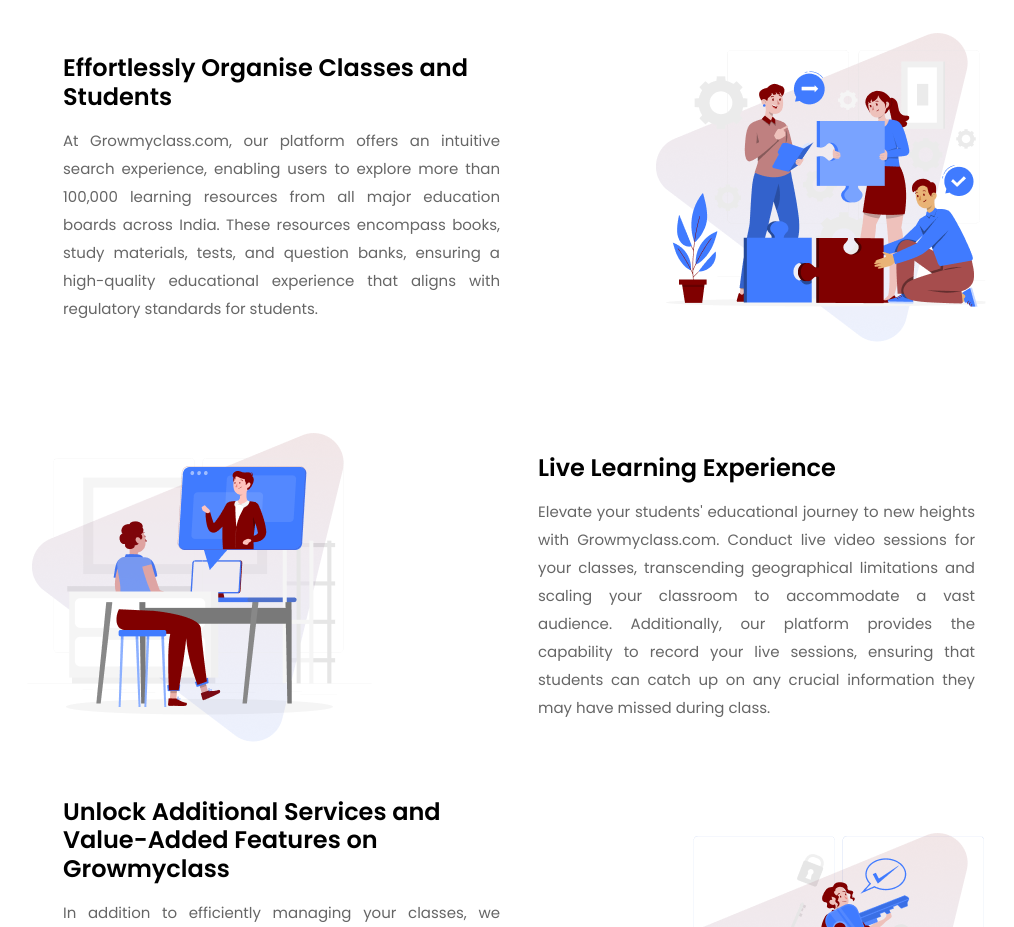
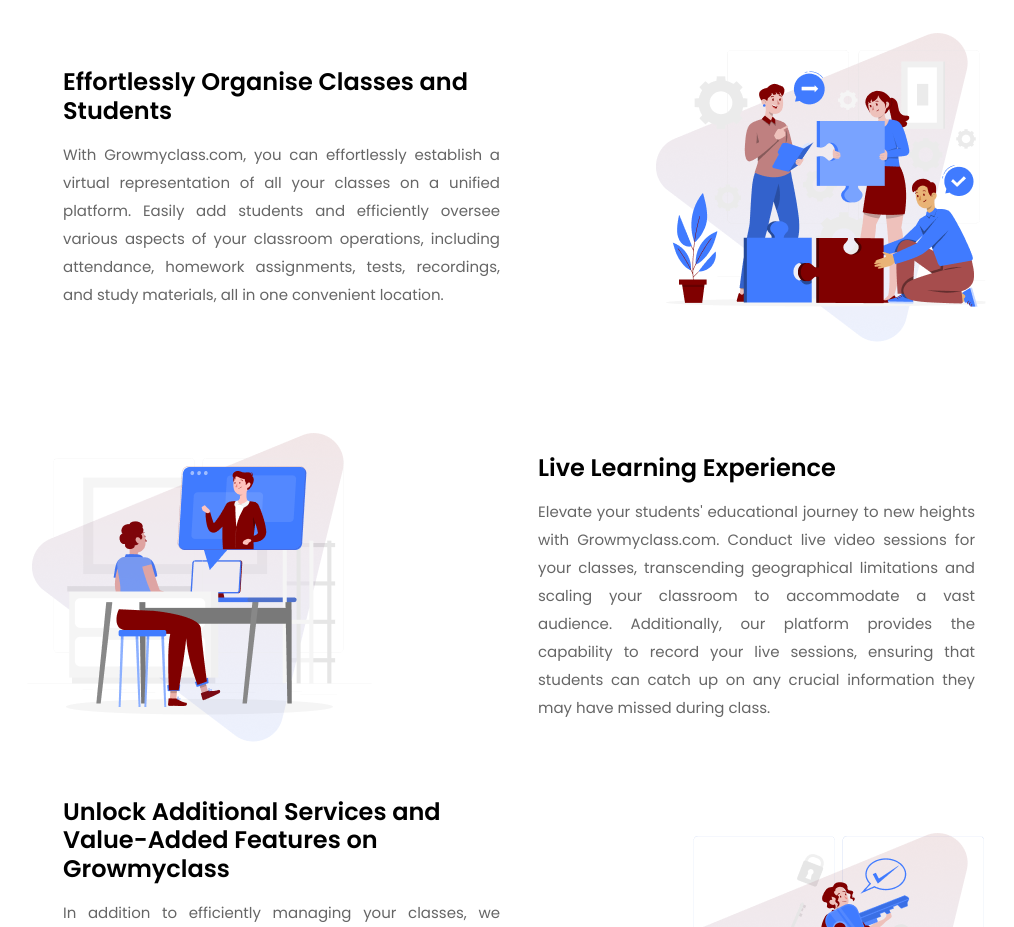
Before and after one commit to VinitPandit08/landing-page-gmc, a plain HTML site: page index.html in a window 1280 px wide. Shown: the part 1960-2887 px from the top of the page, without its empty margins (121-1135 px from the left). Drawn offline with nearby package versions, Linux system fonts and the light colour scheme; a script that the page names is missing; files whose address does not match are found by name.

Commit message:
effortlessly organises - content update

```diff
--- a/index.html
+++ b/index.html
@@ -144,7 +144,7 @@
 
             <div class="col-sm-7 get-started-left-section content-aling wow fadeInLeft" data-wow-duration="1s" data-wow-delay="0.5s">
                 <h3>Effortlessly Organise Classes and Students</h3>
-                <p>At Growmyclass.com, our platform offers an intuitive search experience, enabling users to explore more than 100,000 learning resources from all major education boards across India. These resources encompass books, study materials, tests, and question banks, ensuring a high-quality educational experience that aligns with regulatory standards for students.</p>
+                <p>With Growmyclass.com, you can effortlessly establish a virtual representation of all your classes on a unified platform. Easily add students and efficiently oversee various aspects of your classroom operations, including attendance, homework assignments, tests, recordings, and study materials, all in one convenient location.</p>
             </div>
 
             <div class="col-sm-5 get-started-right-section wow fadeInRight" data-wow-duration="1s" data-wow-delay="0.5s">
```
